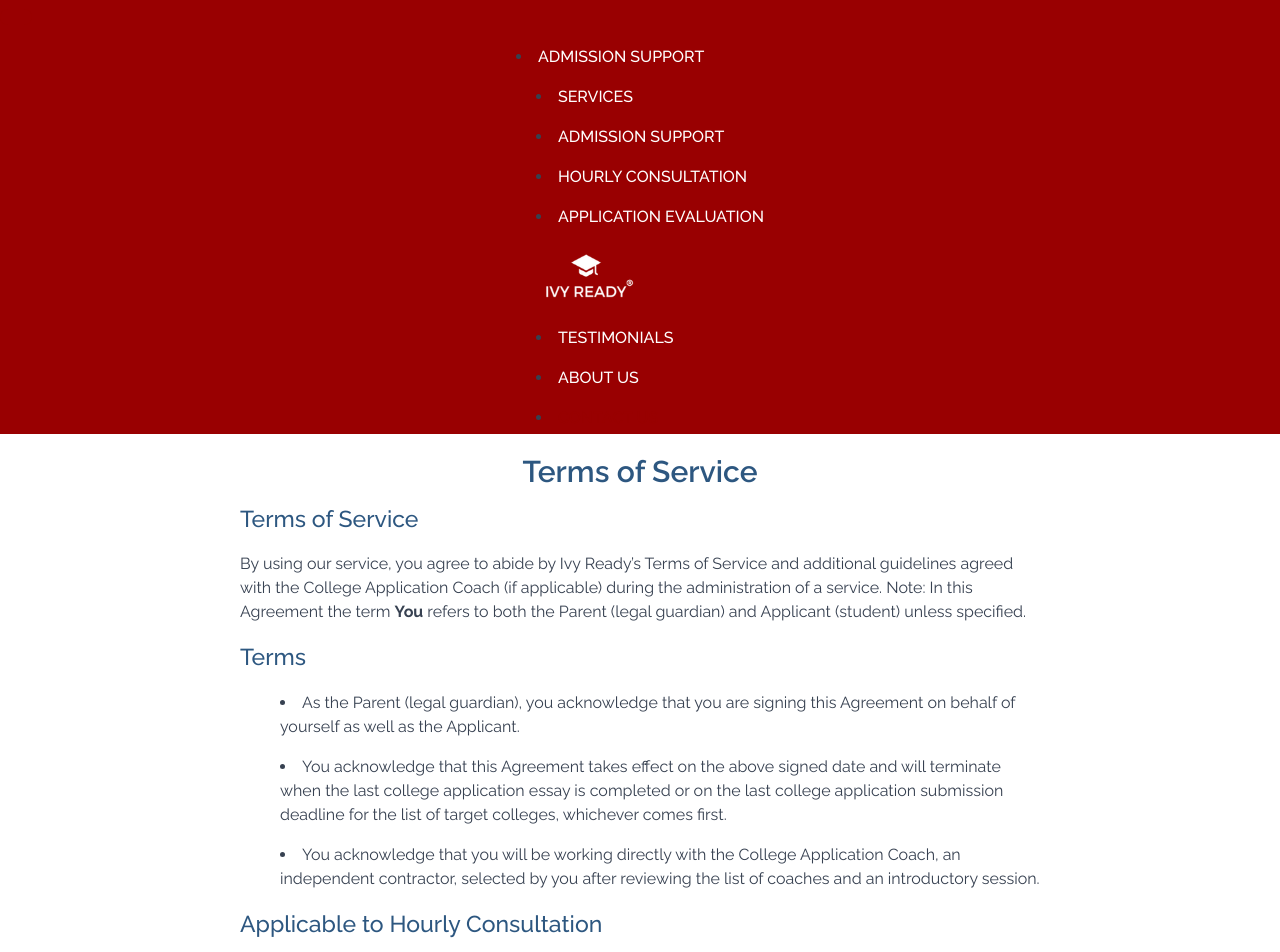
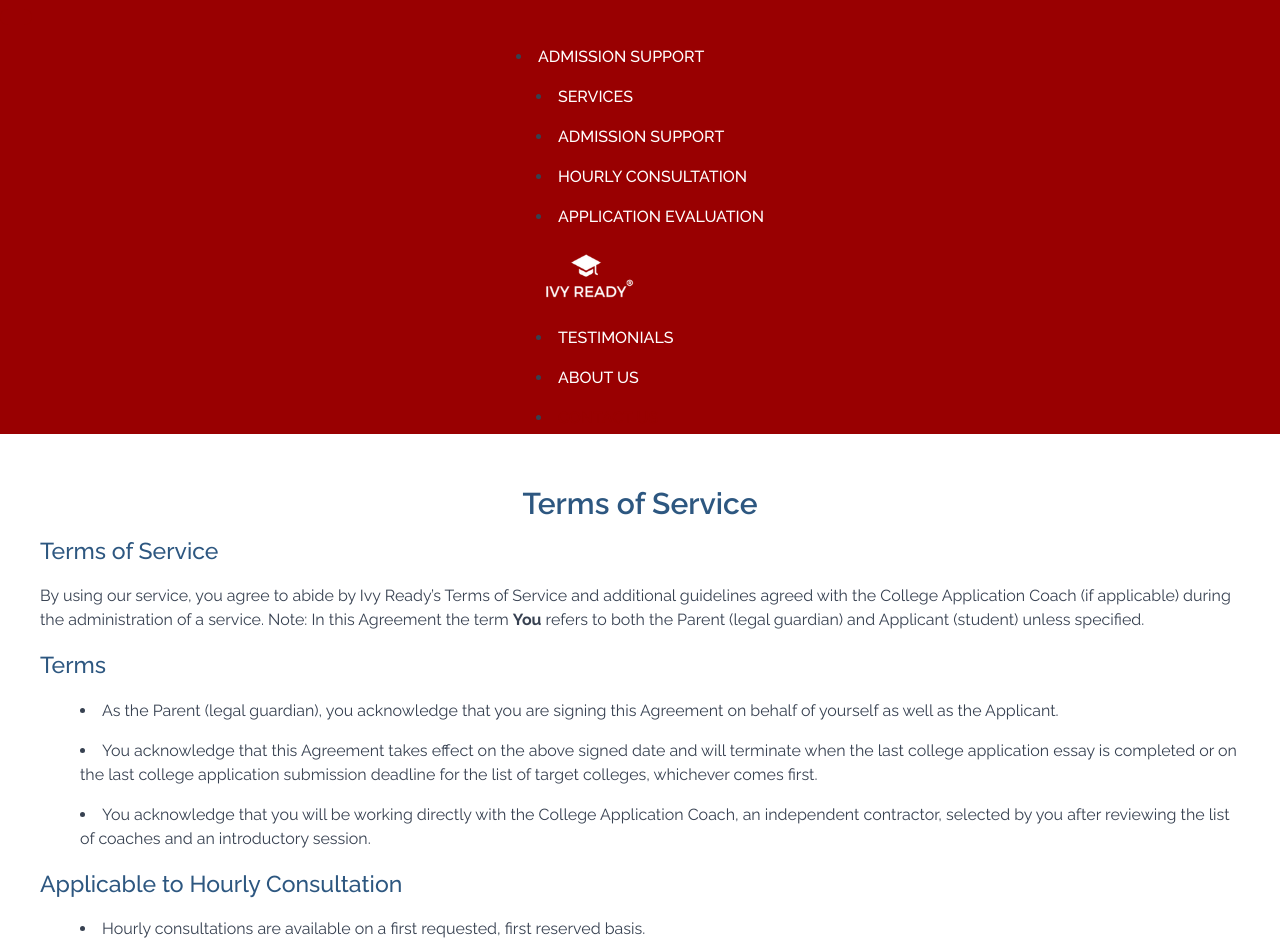
Before and after one commit to TesCoder/IR, a Next.js app in the folder next-js-site/: page /tos in a window 1280 px wide. Shown: the top 952 px of the page. Built offline with nearby package versions, Linux system fonts and the light colour scheme.

Commit message:
padding tos

```diff
--- a/next-js-site/pages/tos.js
+++ b/next-js-site/pages/tos.js
@@ -2,7 +2,7 @@
 
 export default function TermsOfService() {
   return (
-    <div className="mx-60 mt-5">
+    <div className="p-10">
       <h1 className="text-center text-ivy-blue text-3xl font-semibold my-3">
         Terms of Service
       </h1>
```
